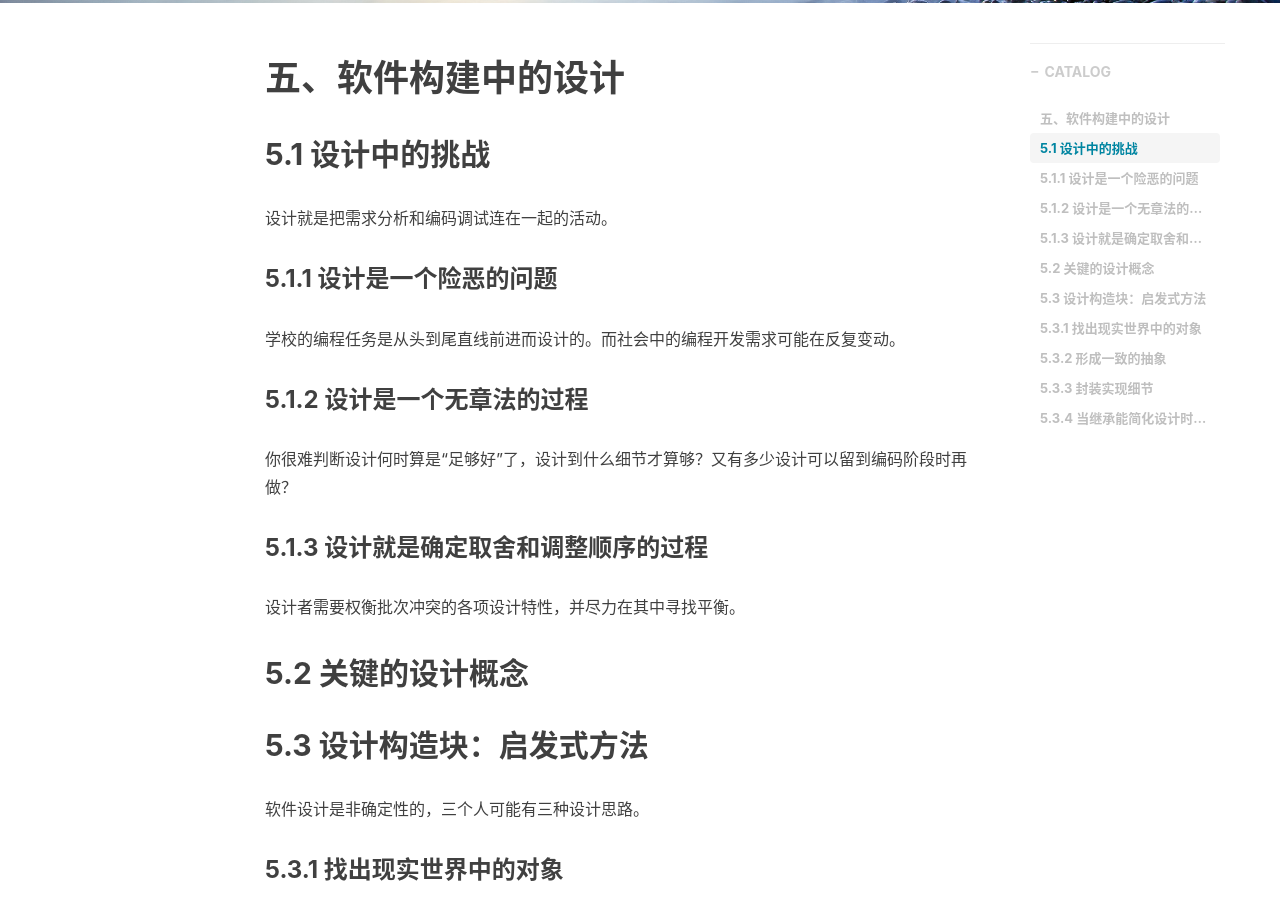
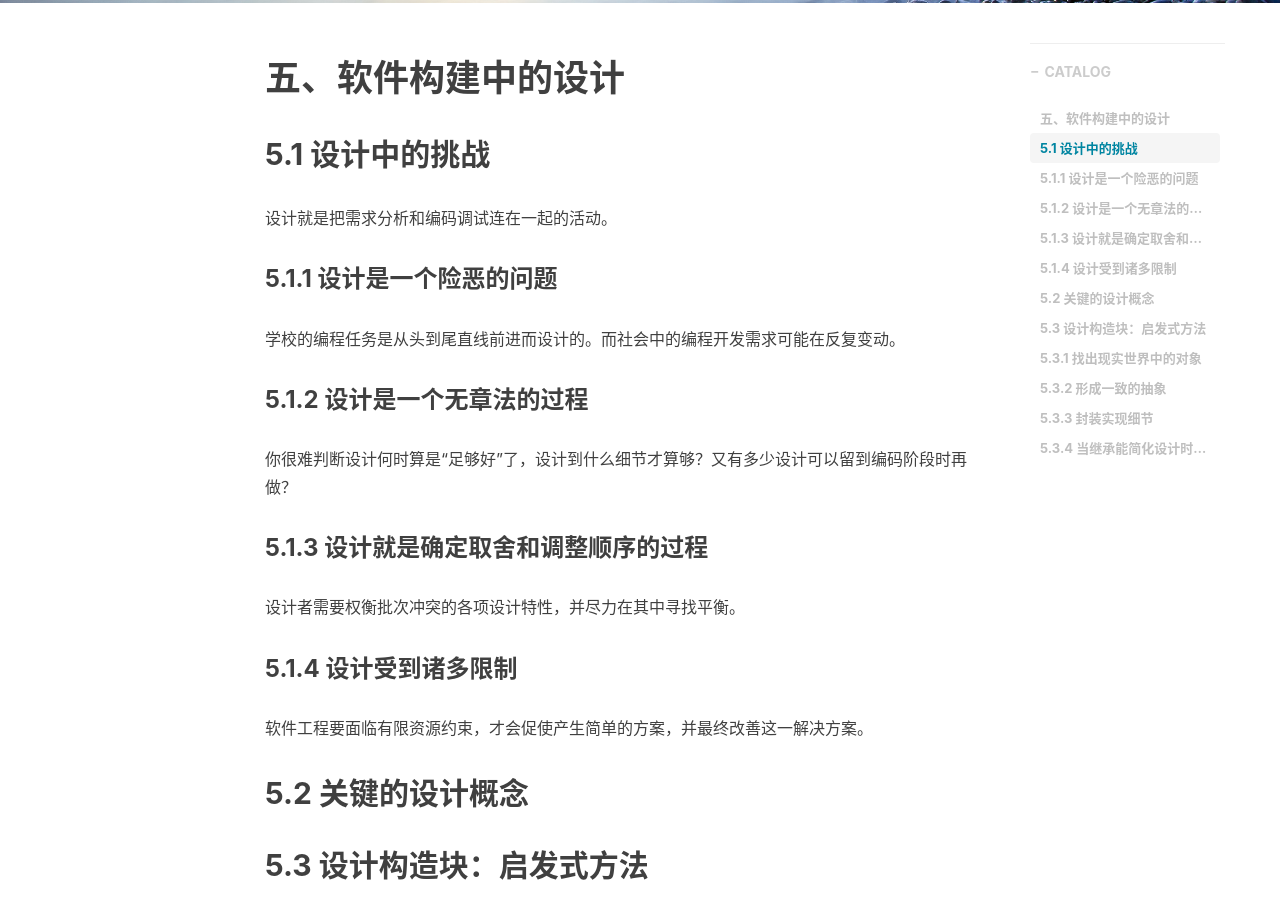
Before and after one commit to shihai1991/shihai1991.github.io, a Jekyll site: the page built from _posts/2022-05-28-代码大全2.md, in a window 1280 px wide and 900 px high, scrolled down 454 px. Built offline with Jekyll 4.4.1, drawn with Linux system fonts in a browser that asks for light colours; nearby versions of some CDN libraries; comment, search, counter and statistics services are not loaded.

Commit message:
Update 2022-05-28-代码大全2.md

```diff
--- a/_posts/2022-05-28-代码大全2.md
+++ b/_posts/2022-05-28-代码大全2.md
@@ -21,6 +21,9 @@ time: '2022.06.01 15:52:00'
 ### 5.1.3 设计就是确定取舍和调整顺序的过程
 设计者需要权衡批次冲突的各项设计特性，并尽力在其中寻找平衡。
 
+### 5.1.4 设计受到诸多限制
+软件工程要面临有限资源约束，才会促使产生简单的方案，并最终改善这一解决方案。
+
 ## 5.2 关键的设计概念
 
 ## 5.3 设计构造块：启发式方法
```
